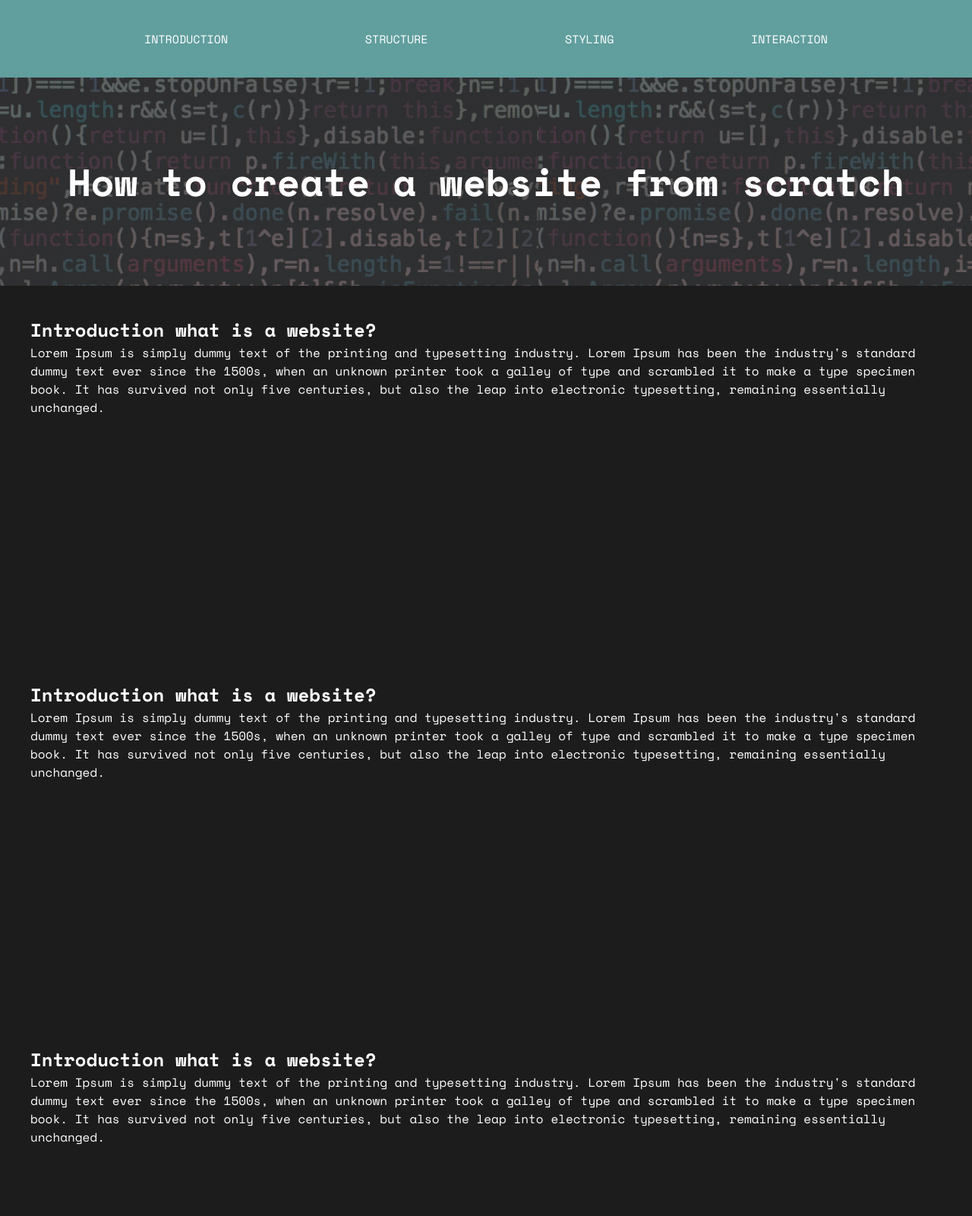
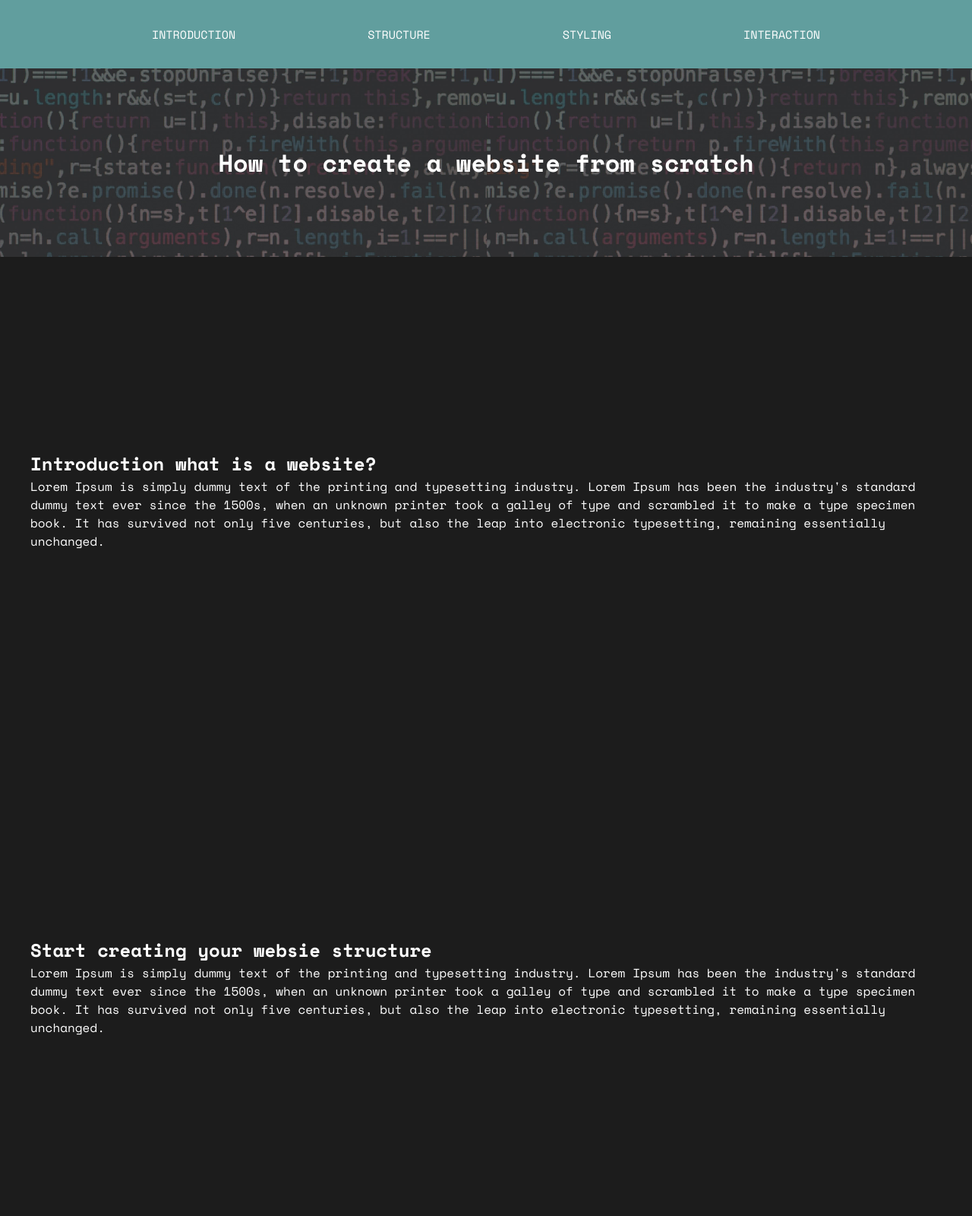
Before and after one commit to KatRunge/udacity-create-website-lp, a plain HTML site: page index.html in a window 1280 px wide. Shown: the top 1600 px of the page at 76% size. Drawn offline with nearby package versions, Linux system fonts and the light colour scheme.

Commit message:
feat: add viewport to section

```diff
--- a/css/styles.css
+++ b/css/styles.css
@@ -7,33 +7,35 @@ body {
   padding: 0;
 }
 
-h1 {
-    font-size: 50px;
-}
-
 .navi {
   background-color: #619e9e;
+  position: fixed;
+  width: 100%;
+  z-index: 2;
 }
 
 .navi_menu {
   max-width: 900px;
+  height: 50px;
   margin: 0 auto;
-  padding: 40px 0;
-  font-size: 15px;
+  font-size: 12px;
 }
 
 .nav_list {
   display: flex;
+  justify-content: space-between;
+  flex-direction: row;
+  align-items: center;
   list-style: none;
-  justify-content: space-between;
   text-decoration: none;
-  flex-direction: column;
-  align-items: center;
+  height: 100%;
+  padding: 0 10px;
 }
 
 .navi_link {
   text-decoration: none;
   color: white;
+  behavior: smooth;
 }
 
 .navi_link:hover {
@@ -48,14 +50,39 @@ h1 {
   color: white;
 }
 
+.content {
+  padding-top: 50px;
+}
+
 .section_style {
-    min-height: 60vh;
-    background-color: rgb(28, 28, 28);
-    color: white;
+  display: flex;
+  align-items: center;
+  min-height: 80vh;
+  background-color: rgb(28, 28, 28);
+  color: white;
+}
+
+.section_style_active {
+  color: cornflowerblue;
+  opacity: 0.8;
 }
 
 .section_content {
-    padding: 20px;
+  padding: 20px;
+}
+.button_container {
+  padding: 50px;
+  text-align: center;
+  background-color: gray;
+}
+
+.button {
+  padding: 20px;
+}
+
+.footer_section {
+  padding: 100px 20px;
+  text-align: center;
 }
 
 @media (min-width: 600px) {
@@ -65,9 +92,20 @@ h1 {
     text-decoration: none;
   }
 
+  .navi_menu {
+    height: 90px;
+    margin: 0 auto;
+    font-size: 15px;
+    padding: 0 40px;
+  }
+
+  .content {
+    padding-top: 90px;
+  }
+
   .section_content {
     max-width: 1200px;
     margin: 0 auto;
     padding: 40px;
+  }
 }
-}
--- a/index.html
+++ b/index.html
@@ -20,7 +20,7 @@
         <!-- Navigation starts as empty UL that will be populated with JS -->
       </nav>
     </header>
-    <main>
+    <main class="content">
       <div class="main-header">
         <h1>How to create a website from scratch</h1>
       </div>
@@ -39,7 +39,7 @@
       </section>
       <section id="structure" data-nav="structure">
         <div class="section_content">
-          <h2>Introduction what is a website?</h2>
+          <h2>Start creating your websie structure</h2>
           <p>
             Lorem Ipsum is simply dummy text of the printing and typesetting
             industry. Lorem Ipsum has been the industry's standard dummy text
@@ -52,7 +52,7 @@
       </section>
       <section id="styling" data-nav="styling">
         <div class="section_content">
-          <h2>Introduction what is a website?</h2>
+          <h2>Add some styles</h2>
           <p>
             Lorem Ipsum is simply dummy text of the printing and typesetting
             industry. Lorem Ipsum has been the industry's standard dummy text
@@ -65,7 +65,7 @@
       </section>
       <section id="interaction" data-nav="interaction">
         <div class="section_content">
-          <h2>Introduction what is a website?</h2>
+          <h2>Make your website intetactive</h2>
           <p>
             Lorem Ipsum is simply dummy text of the printing and typesetting
             industry. Lorem Ipsum has been the industry's standard dummy text
@@ -76,8 +76,11 @@
           </p>
         </div>
       </section>
+      <div class="button_container">
+        <button id="button_scroll" class="button">Scroll to top</button>
+      </div>
     </main>
-    <footer>
+    <footer class="footer_section">
       <p>Krunge Design®</p>
       <p>Landing Page Project</p>
     </footer>
--- a/js/app.js
+++ b/js/app.js
@@ -1,19 +1,91 @@
+/**
+ *
+ * Manipulating the DOM exercise.
+ * Exercise programmatically builds navigation,
+ * scrolls to anchors from navigation,
+ * and highlights section in viewport upon scrolling.
+ *
+ * Dependencies: None
+ *
+ * JS Version: ES2015/ES6
+ *
+ * JS Standard: ESlint
+ *
+ */
+
+/**
+ * Define Global Variables
+ *
+ */
+
 const navList = document.getElementById("nav-list");
 const sections = document.querySelectorAll("section");
+const buttonScroll = document.getElementById("button_scroll");
 
-//build navigation
-buildMenu = () => {
+/**
+ * End Global Variables
+ * Start Helper Functions
+ *
+ */
+
+/**
+ * End Helper Functions
+ * Begin Main Functions
+ *
+ */
+
+// build the nav
+const buildMenu = () => {
   for (section of sections) {
     const menuNames = section.id;
-    navItem = document.createElement("li");
+    const navItem = document.createElement("li");
     section.classList = "section_style";
     navItem.innerHTML = `<a href="#${menuNames}" class="navi_link">${menuNames.toUpperCase()}</a>`;
-    section.scrollIntoView({
-      behavior: "smooth",
-    });
-
     navList.appendChild(navItem);
   }
 };
 
 buildMenu();
+
+// Add class 'active' to section when near top of viewport
+
+const removeActive = (section) => {
+  section.classList.remove("section_style_active");
+};
+
+const addActive = (conditional, section) => {
+  if (conditional) {
+    section.classList.add("section_style_active");
+  }
+};
+
+const sectionActive = () => {
+  sections.forEach((section) => {
+    const elementViewport = Math.floor(section.getBoundingClientRect().top);
+    const viewPortSection = () =>
+      elementViewport < 250 && elementViewport >= -200;
+
+    removeActive(section);
+    addActive(viewPortSection(), section);
+  });
+};
+window.addEventListener("scroll", sectionActive);
+// Scroll to anchor ID using scrollTO event
+
+const topFunction = () => {
+  window.scrollTo({ top: 0, behavior: "smooth" });
+};
+
+buttonScroll.addEventListener("click", topFunction);
+
+/**
+ * End Main Functions
+ * Begin Events
+ *
+ */
+
+// Build menu
+
+// Scroll to section on link click
+
+// Set sections as active
```
